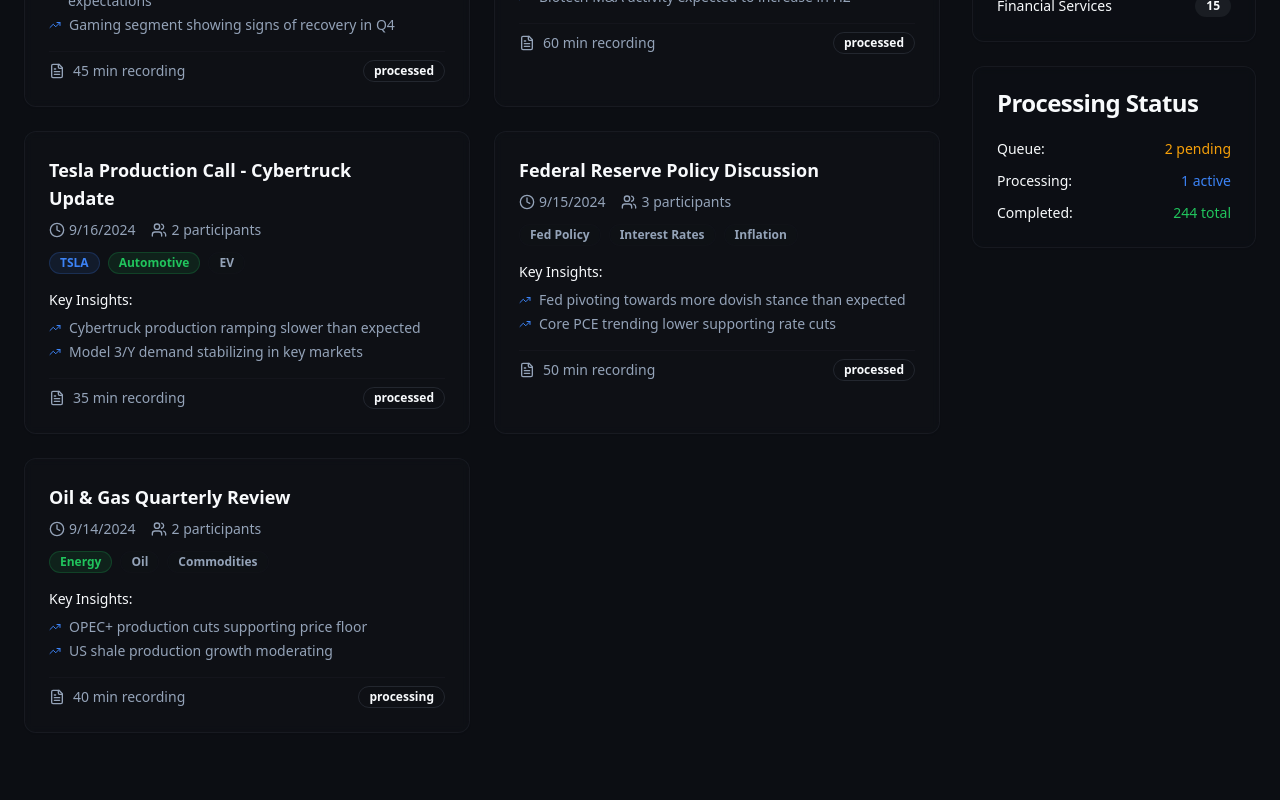
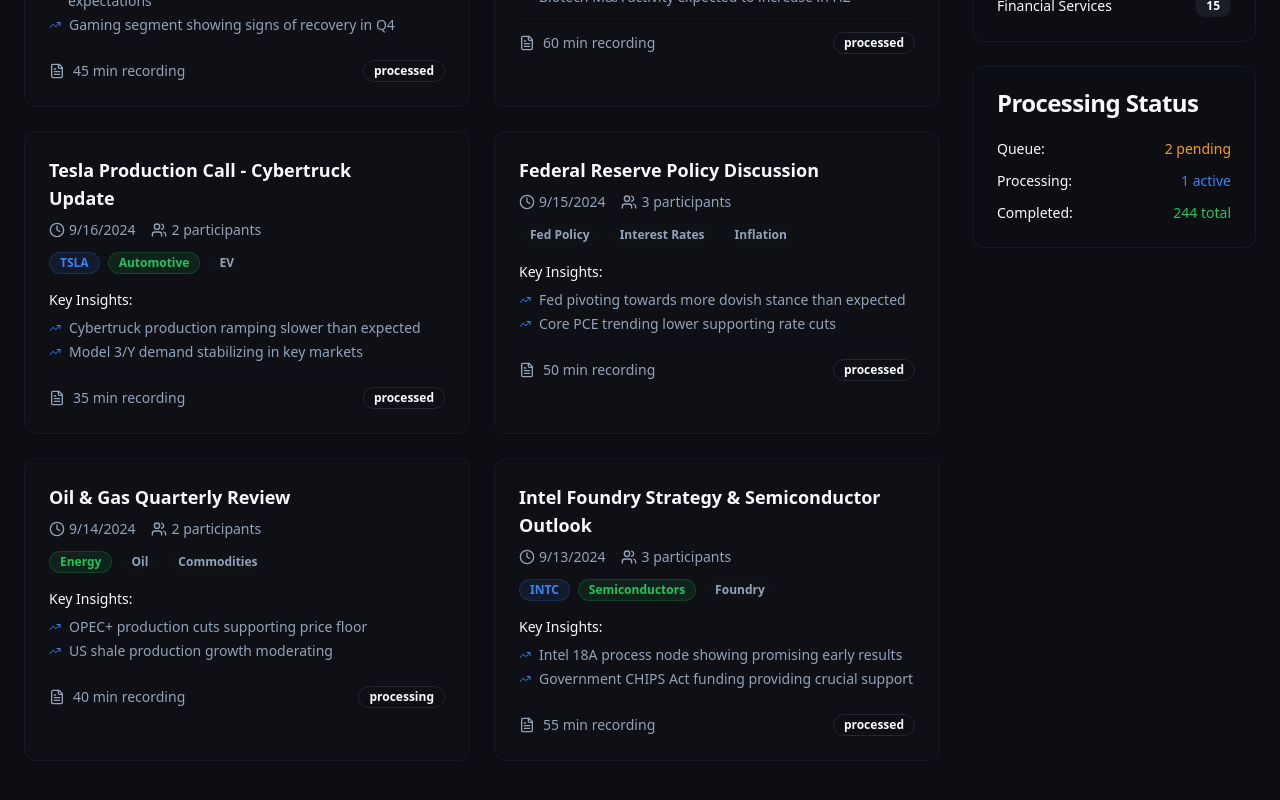
Before and after one commit to yb235/aifinsight, a React (Vite) app: page / in a window 1280 px wide. Shown: the part 1206-2006 px from the top of the page. Built offline with nearby package versions, Linux system fonts and the light colour scheme; the HTML template or start-up script is replaced by a standard one.

Commit message:
Add Intel to stocks

```diff
--- a/src/data/mockMeetings.ts
+++ b/src/data/mockMeetings.ts
@@ -20,10 +20,11 @@ export const mockMeetings: Meeting[] = [
       'Data center revenue growth accelerating beyond expectations',
       'Gaming segment showing signs of recovery in Q4',
       'Supply chain constraints improving but still present',
-      'AI chip demand creating unprecedented backlog'
+      'AI chip demand creating unprecedented backlog',
+      'Intel losing market share in data center processors to AMD'
     ],
     status: 'processed',
-    stockTickers: ['NVDA'],
+    stockTickers: ['NVDA', 'INTC'],
     industries: ['Semiconductors', 'Technology']
   },
   {
@@ -120,5 +121,31 @@ export const mockMeetings: Meeting[] = [
     ],
     status: 'processing',
     industries: ['Energy', 'Oil & Gas']
+  },
+  {
+    id: '6',
+    title: 'Intel Foundry Strategy & Semiconductor Outlook',
+    date: '2024-09-13T15:30:00Z',
+    duration: 55,
+    participants: [
+      { name: 'James', role: 'Semiconductor Analyst', company: 'Credit Suisse' },
+      { name: 'Soheil', role: 'Tech Hardware Specialist', company: 'T. Rowe Price' },
+      { name: 'Sarah', role: 'Industry Expert', company: 'McKinsey' }
+    ],
+    tags: [
+      { name: 'INTC', category: 'stock' },
+      { name: 'Semiconductors', category: 'industry' },
+      { name: 'Foundry', category: 'topic' }
+    ],
+    keyInsights: [
+      'Intel 18A process node showing promising early results',
+      'Government CHIPS Act funding providing crucial support',
+      'Competition with TSMC intensifying in advanced nodes',
+      'PC market recovery slower than anticipated',
+      'Data center losses to AMD and ARM-based chips continuing'
+    ],
+    status: 'processed',
+    stockTickers: ['INTC', 'TSM', 'AMD'],
+    industries: ['Semiconductors', 'Technology']
   }
 ];
```
